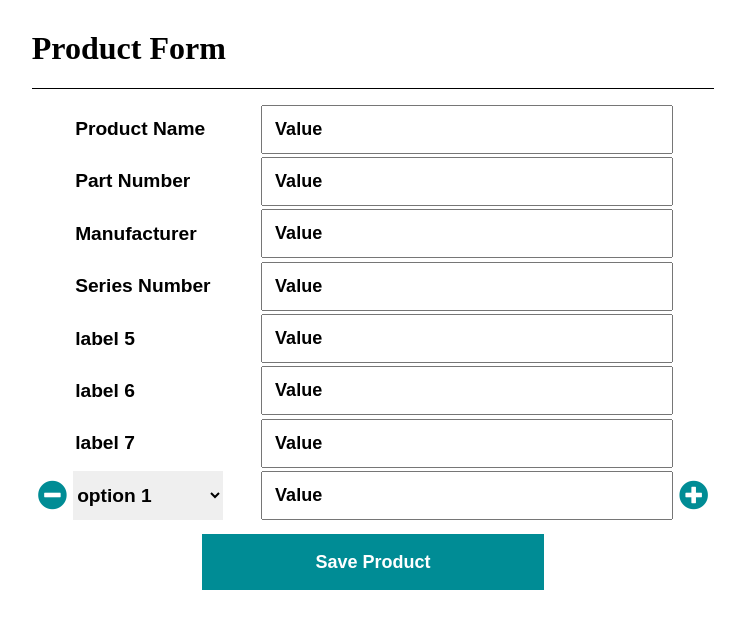
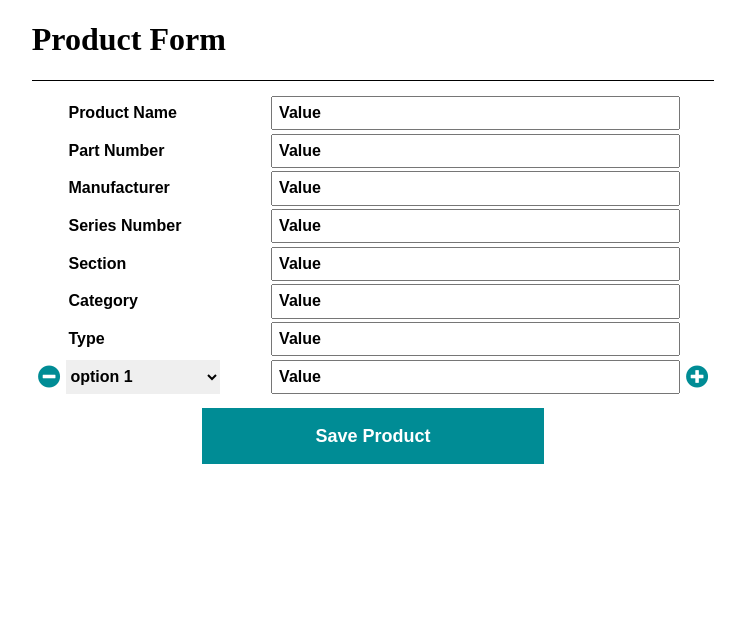
Before and after one commit to omarelewa21/Tasks, a PHP site: page / in a window 1280 px wide. Shown: the top 629 px of the page, without its empty margins (229-968 px from the left). Run offline with PHP 8.4, Linux system fonts and the light colour scheme.

Commit message:
ADD ON STYLING

```diff
--- a/css/styles.css
+++ b/css/styles.css
@@ -7,7 +7,6 @@
 .Title{
     width: 90%;
     margin-bottom: 2%;
-    padding-top: 0.5px;
     border-bottom: 1px solid black;
 
 }
@@ -29,7 +28,7 @@
 }
 
 .labels{
-    font-size: larger;
+    font-size: medium;
     font-weight: bold;
     width: 25%;
     line-height: 5px;
@@ -45,9 +44,9 @@
 
 .inputs{
     width: 64%;
-    font-size: large;
+    font-size: medium;
     font-weight: bold;
-    padding: 2%;
+    padding: 1%;
 }
 
 .sign-box{
@@ -58,7 +57,7 @@
 .sign {
     width: 100%;
     color: rgb(0,140,149);
-    font-size: 2.2em;
+    font-size: 1.7em;
     cursor: pointer;
     padding-top: 1%;
 }
@@ -126,7 +125,7 @@ select option {
 
 @media only screen and (max-width: 500px){
     .labels, .inputs{
-        font-size: 10px;
+        font-size: 9px;
     }
     .sign{
         font-size: 1em;
--- a/index.php
+++ b/index.php
@@ -17,7 +17,7 @@
             <form class="product-form" method="GET" action="collect.php">
                 <div class="big-container">
                     <?php
-                    $labels = array("Product Name", "Part Number", "Manufacturer", "Series Number", "label 5", "label 6", "label 7");
+                    $labels = array("Product Name", "Part Number", "Manufacturer", "Series Number", "Section", "Category", "Type");
                     for($x = 0; $x < 7; $x++){
                     echo '
 
```
